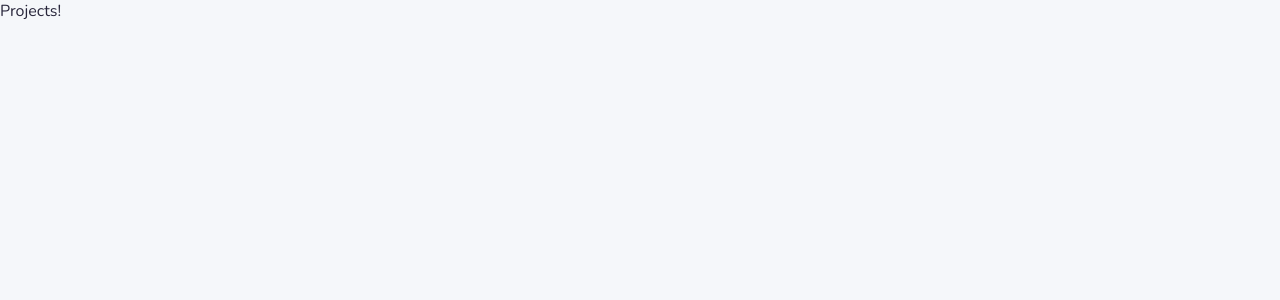
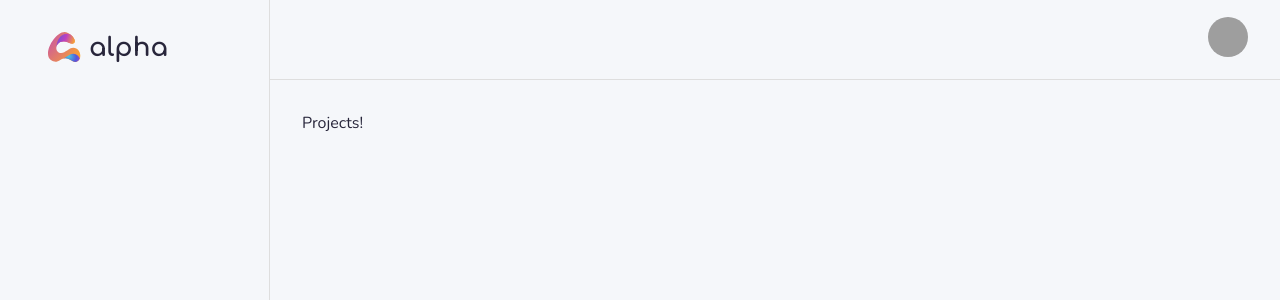
Before and after one commit to Limpan89/alpha-portal-frontend, a React (Vite) app: page /admin/projects in a window 1280 px wide. Shown: the top 300 px of the page. Built offline with nearby package versions, Linux system fonts and the light colour scheme; grey boxes are pictures that could not be loaded.

Commit message:
User icon

```diff
--- a/src/pages/layouts/PortalLayout.tsx
+++ b/src/pages/layouts/PortalLayout.tsx
@@ -1,8 +1,12 @@
 import { Outlet } from "react-router-dom";
+import { Sidebar } from "../../components/Sidebar";
+import { Header } from "../../components/Header";
 
 export const PortalLayout = () => {
   return (
-    <div>
+    <div className="wrapper-portal">
+      <Sidebar />
+      <Header />
       <main>
         <Outlet />
       </main>
```
